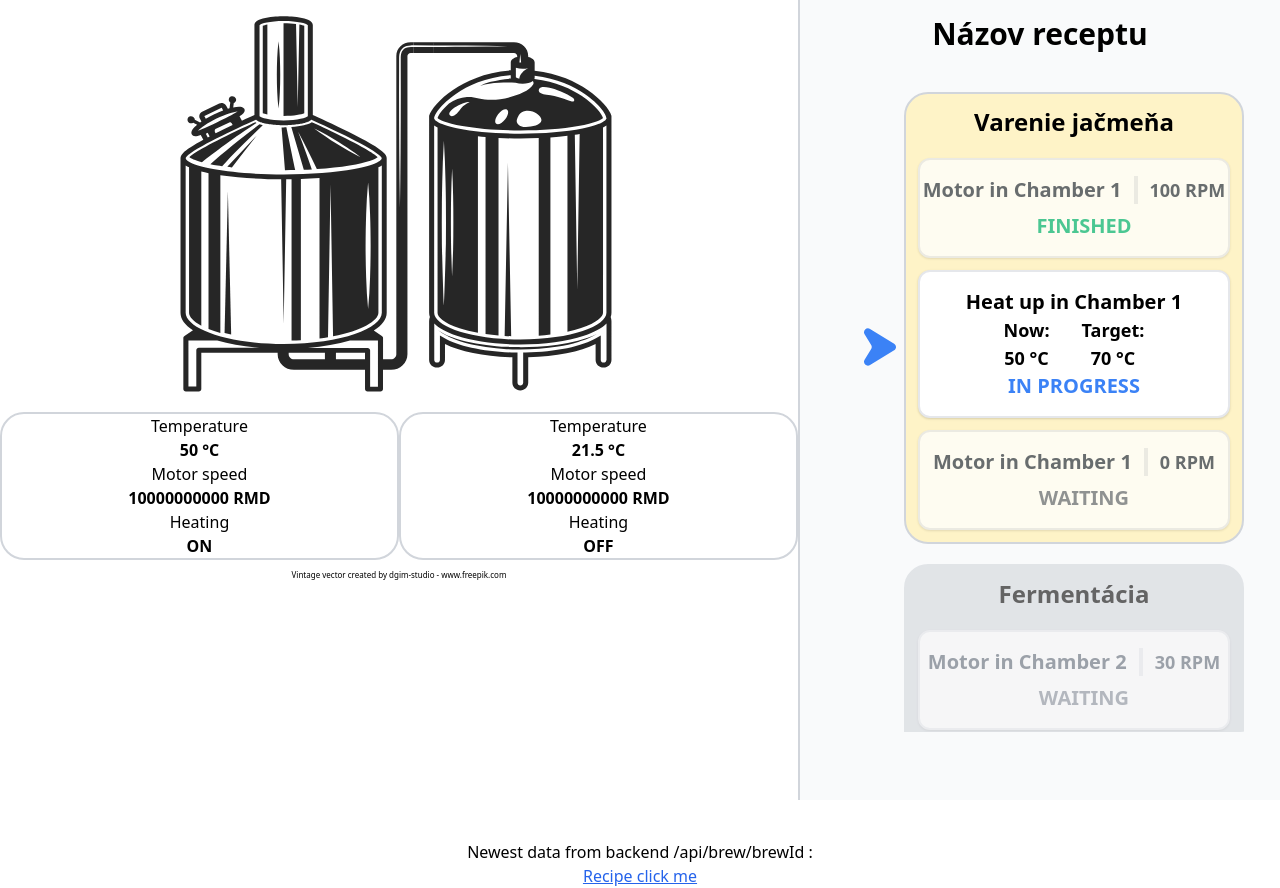
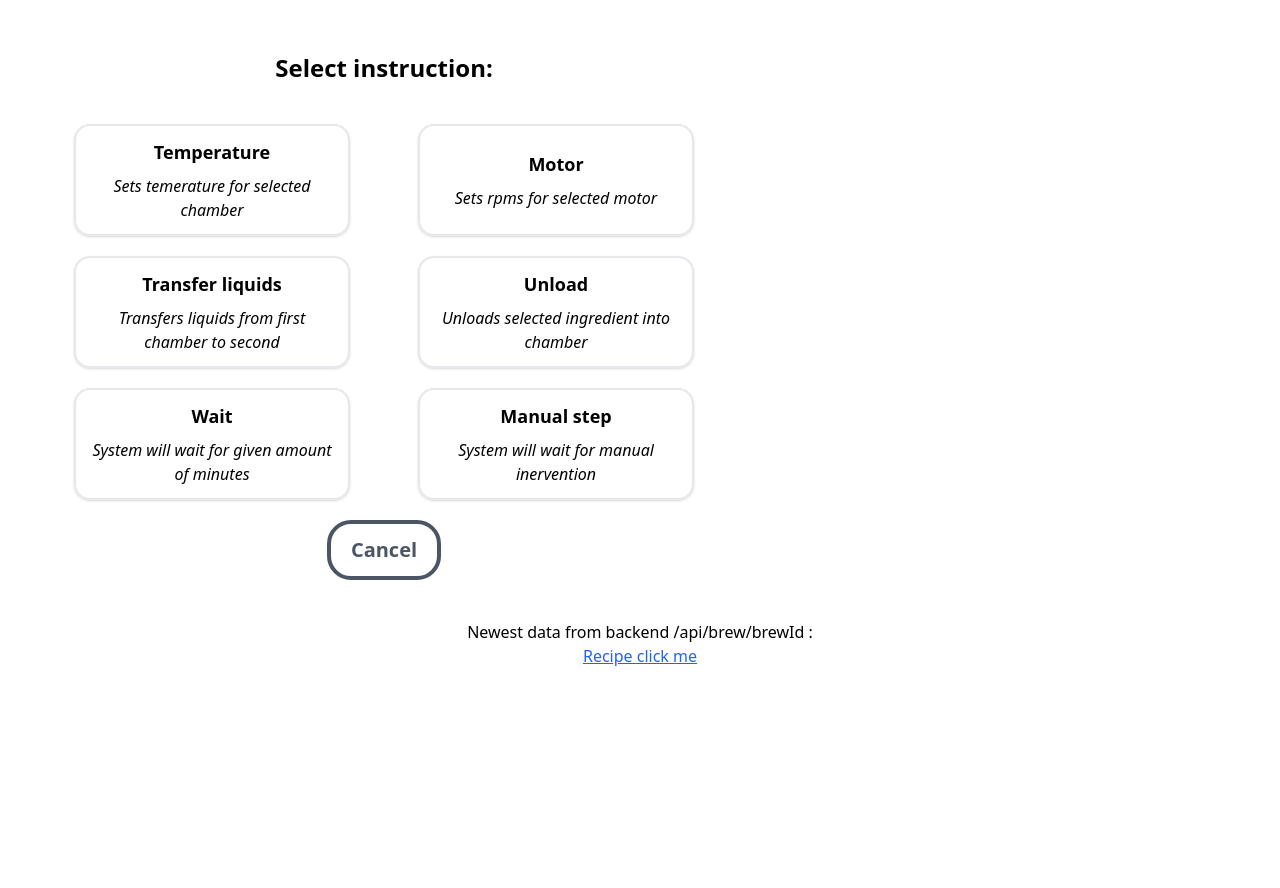
Before and after one commit to smart-brew/frontend, a React (Create React App) app: page / in a window 1280 px wide. After the commit the page ends 800 px from the top, so only its background shows below. Built offline with nearby package versions, Linux system fonts and the light colour scheme; no server answers.

Commit message:
feature(SB-90): started working on popup

```diff
--- a/src/assets/tailwind.css
+++ b/src/assets/tailwind.css
@@ -33,3 +33,7 @@
 .inactive-block {
   @apply bg-gray-300 opacity-60;
 }
+
+.cancel-button {
+  @apply text-gray-600 bg-white border-gray-600 border-4 text-xl py-3 px-5 rounded-3xl font-bold;
+}
--- a/src/components/MainPage/HomePage.tsx
+++ b/src/components/MainPage/HomePage.tsx
@@ -7,6 +7,7 @@ import BlockType from '../../types/BlockType';
 import RecipeOverview from '../RecipeOverview/RecipeOverview';
 import { DataContext } from '../../contexts/dataContext';
 import RecipePage from './RecipePage';
+import RecipeInstructionsPage from './RecipeInstructionsPage';
 
 const HomePage: React.FC = () => {
   const data = React.useContext(DataContext);
@@ -19,10 +20,11 @@ const HomePage: React.FC = () => {
           exact
           render={(props) => (
             <>
-              <div className="flex flex-row justify-center">
-                <Brewery />
-                <RecipeOverview />
-              </div>
+              <RecipeInstructionsPage />
+              {/* <div className="flex flex-row justify-center"> */}
+              {/*  <Brewery /> */}
+              {/*  <RecipeOverview /> */}
+              {/* </div> */}
               <div>
                 Newest data from backend /api/brew/brewId :{' '}
                 {JSON.stringify(data)}
--- a/src/components/MainPage/RecipeInstructionsPage.tsx
+++ b/src/components/MainPage/RecipeInstructionsPage.tsx
@@ -0,0 +1,123 @@
+import React from 'react';
+import InstructionPopup from '../RecipeBuilding/InstructionPopup/InstructionPopup';
+import FunctionListType from '../../types/FunctionData/FunctionListType';
+
+const functions: FunctionListType = {
+  functionsArray: [
+    {
+      id: 1,
+      code_name: 'SET_TEMPERATURE',
+      name: 'Temperature',
+      category: 'TEMPERATURE',
+      units: '°C',
+      input_type: 'float',
+      description: 'Sets temerature for selected chamber',
+      Function_options: [
+        {
+          id: 1,
+          name: 'Chamber 1',
+          code_name: 'TEMP_1',
+        },
+        {
+          id: 2,
+          name: 'Chamber 2',
+          code_name: 'TEMP_2',
+        },
+      ],
+    },
+    {
+      id: 2,
+      code_name: 'SET_MOTOR_SPEED',
+      name: 'Motor',
+      category: 'MOTOR',
+      units: 'RMP',
+      input_type: 'float',
+      description: 'Sets rpms for selected motor',
+      Function_options: [
+        {
+          id: 3,
+          name: 'Motor 1',
+          code_name: 'MOTOR_1',
+        },
+        {
+          id: 4,
+          name: 'Motor 2',
+          code_name: 'MOTOR_2',
+        },
+      ],
+    },
+    {
+      id: 3,
+      code_name: 'TRANSFER_LIQUIDS',
+      name: 'Transfer liquids',
+      category: 'PUMP',
+      units: null,
+      input_type: null,
+      description: 'Transfers liquids from first chamber to second',
+      Function_options: [
+        {
+          id: 5,
+          name: 'Pump 1',
+          code_name: 'PUMP_1',
+        },
+      ],
+    },
+    {
+      id: 4,
+      code_name: 'UNLOAD',
+      name: 'Unload',
+      category: 'UNLOADER',
+      units: null,
+      input_type: null,
+      description: 'Unloads selected ingredient into chamber',
+      Function_options: [
+        {
+          id: 6,
+          name: 'Fermentables',
+          code_name: 'FERMENTABLE',
+        },
+        {
+          id: 7,
+          name: 'Yeast',
+          code_name: 'YEAST',
+        },
+        {
+          id: 8,
+          name: 'Hops',
+          code_name: 'HOPS',
+        },
+        {
+          id: 9,
+          name: 'Other',
+          code_name: 'OTHER',
+        },
+      ],
+    },
+    {
+      id: 5,
+      code_name: 'WAIT',
+      name: 'Wait',
+      category: 'SYSTEM',
+      units: 'Minutes',
+      input_type: 'float',
+      description: 'System will wait for given amount of minutes',
+      Function_options: [],
+    },
+    {
+      id: 6,
+      code_name: 'MANUAL',
+      name: 'Manual step',
+      category: 'SYSTEM',
+      units: null,
+      input_type: 'string',
+      description: 'System will wait for manual inervention',
+      Function_options: [],
+    },
+  ],
+};
+
+const RecipeInstructionsPage: React.FC = (props) => {
+  return <InstructionPopup functionsArray={functions.functionsArray} />;
+};
+
+export default RecipeInstructionsPage;
--- a/src/components/RecipeBuilding/InstructionPopup/InstructionForSelection.tsx
+++ b/src/components/RecipeBuilding/InstructionPopup/InstructionForSelection.tsx
@@ -0,0 +1,16 @@
+import React from 'react';
+import FunctionType from '../../../types/FunctionData/FunctionType';
+
+const InstructionForSelection: React.FC<FunctionType> = (
+  instruction: FunctionType
+) => {
+  const { name, description } = instruction;
+  return (
+    <div className="w-4/5 h-28 border-2 shadow rounded-2xl p-3 justify-center content-center items-center mb-5">
+      <h3 className="font-bold text-lg mb-2">{name}</h3>
+      <span className="italic">{description}</span>
+    </div>
+  );
+};
+
+export default InstructionForSelection;
--- a/src/components/RecipeBuilding/InstructionPopup/InstructionPopup.tsx
+++ b/src/components/RecipeBuilding/InstructionPopup/InstructionPopup.tsx
@@ -0,0 +1,37 @@
+import React from 'react';
+import FunctionListType from '../../../types/FunctionData/FunctionListType';
+import FunctionType from '../../../types/FunctionData/FunctionType';
+import SupportedFunctionHelper from '../../../helper_scripts/SupportedFunctionHelper';
+import InstructionForSelection from './InstructionForSelection';
+
+const InstructionPopup: React.FC<FunctionListType> = (
+  functions: FunctionListType
+) => {
+  const { functionsArray } = functions;
+  const instructions = functionsArray.map((func) => {
+    return (
+      <InstructionForSelection
+        id={func.id}
+        code_name={func.code_name}
+        name={func.name}
+        category={func.category}
+        units={func.units}
+        input_type={func.input_type}
+        description={func.description}
+      />
+    );
+  });
+  return (
+    <div className="w-3/5 h-2/3 rounded-2xl p-10 items-center justify-center content-center">
+      <h2 className="font-bold text-2xl p-3 pb-10">Select instruction:</h2>
+      <div className="grid grid-cols-2 justify-items-center">
+        {instructions}
+      </div>
+      <button type="button" className="cancel-button">
+        Cancel
+      </button>
+    </div>
+  );
+};
+
+export default InstructionPopup;
--- a/src/types/FunctionData/FunctionListType.ts
+++ b/src/types/FunctionData/FunctionListType.ts
@@ -1,7 +1,7 @@
-import FunctionType from "./FunctionType";
+import FunctionType from './FunctionType';
 
 type FunctionListType = {
-    recipes: Array<FunctionType>
+  functionsArray: Array<FunctionType>;
 };
 
-export default  FunctionListType;
+export default FunctionListType;
```
Also changed, not shown: src/helper_scripts/SupportedFunctionHelper.ts (+23 -2 lines), src/types/FunctionData/FunctionType.ts (+3 -4 lines), src/types/FunctionData/OptionType.ts (+5 -5 lines), src/assets/main.css.
